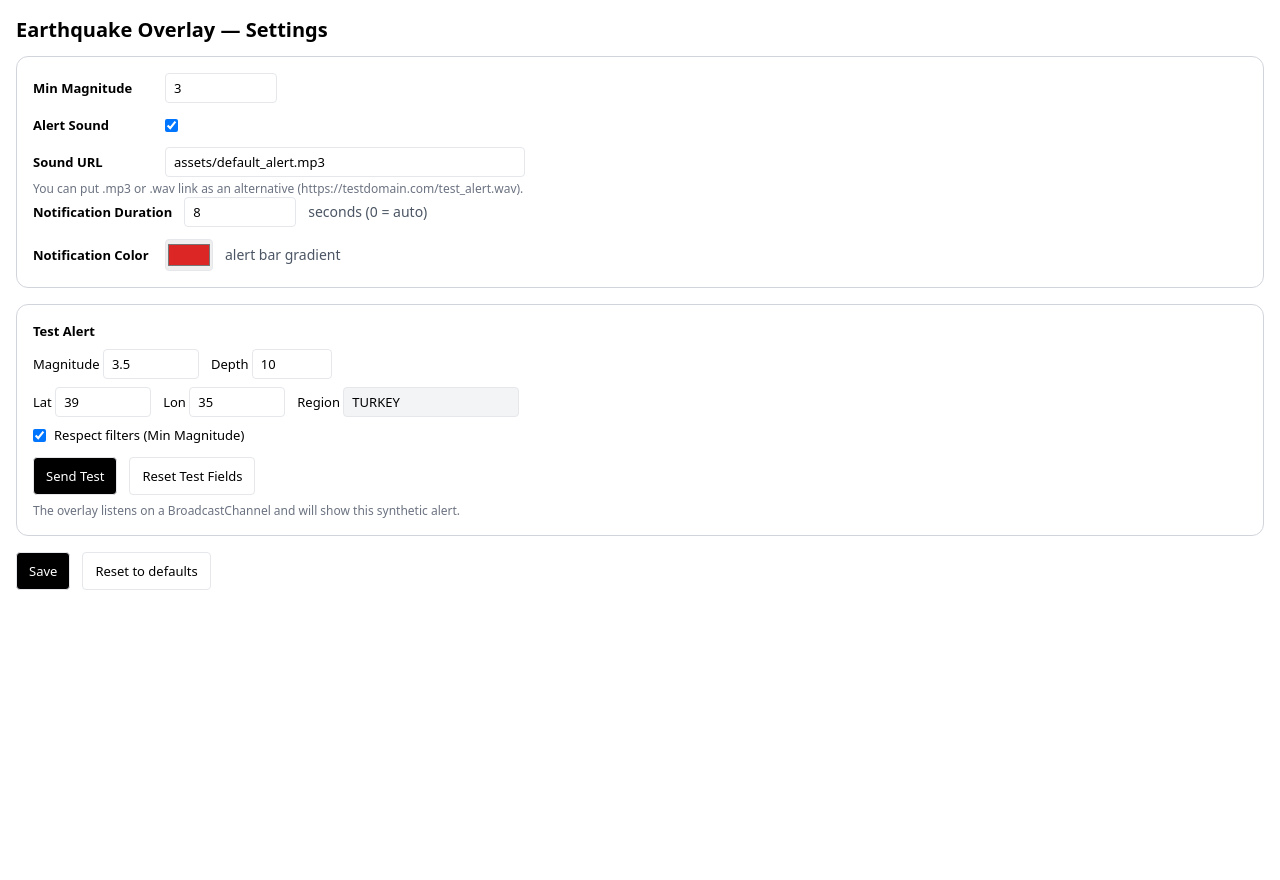
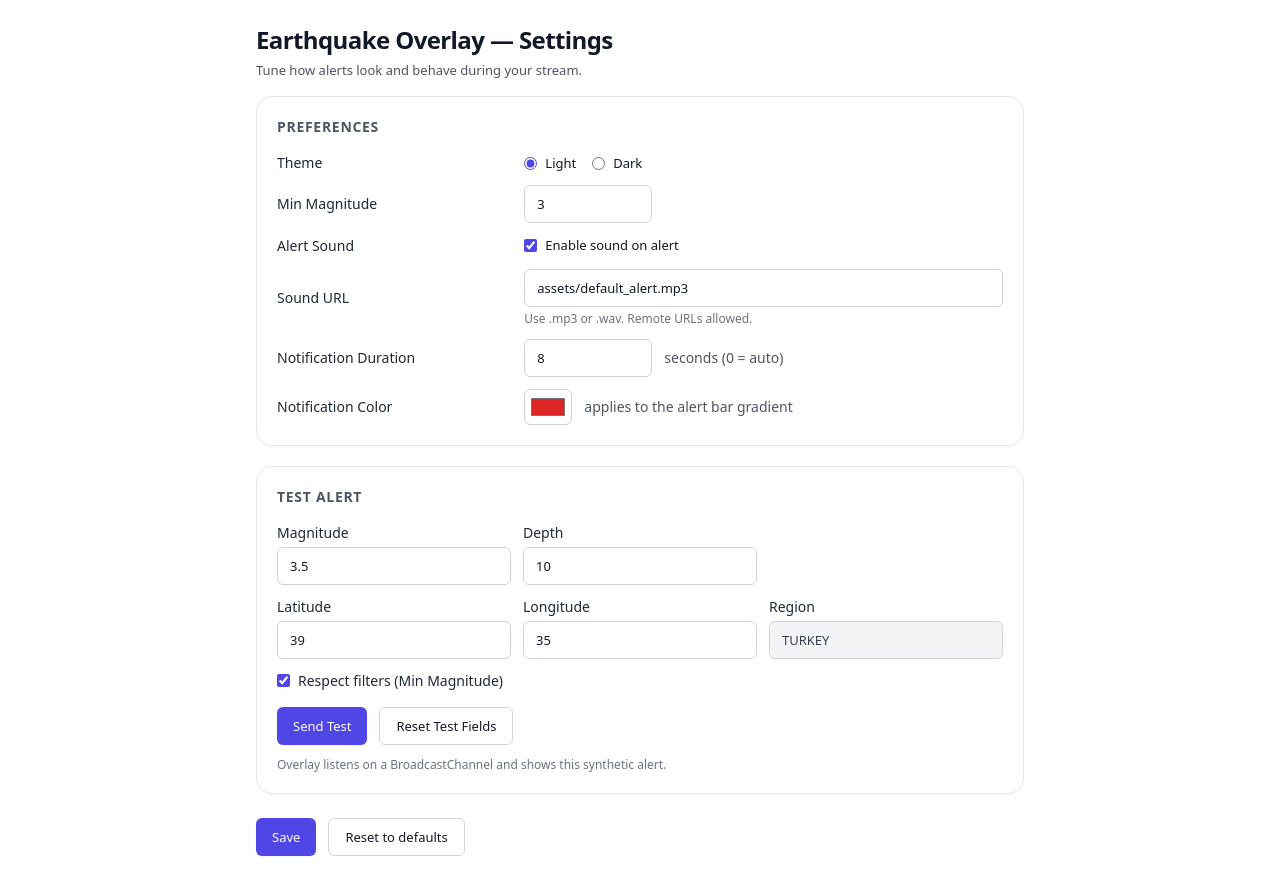
Before and after one commit to anilized/obs-earthquake-overlay, a React (Vite) app: page /#/settings in a window 1280 px wide. Before the commit the page ends 800 px from the top, so only its background shows below. Built offline with nearby package versions, Linux system fonts and the light colour scheme.

Commit message:
added dark mode

```diff
--- a/src/lib/config.ts
+++ b/src/lib/config.ts
@@ -4,6 +4,8 @@ export type BBox = { latMin: number; latMax: number; lonMin: number; lonMax: num
 export const BOXES: Record<Country, BBox> = {
   Turkey:   { latMin: 35, latMax: 43, lonMin: 25, lonMax: 45 },
 };
+
+export type Theme = 'light' | 'dark'
 
 export type Settings = {
   minMag: number;
@@ -12,6 +14,7 @@ export type Settings = {
   // Alert appearance/behavior
   notifColor: string; // CSS color for notification bar (e.g. #dc2626)
   displayDurationSec: number; // seconds on screen (0 => auto based on magnitude)
+  theme: Theme;
 };
 
 export const CONFIG_KEY = 'emscDockConfigV2';
@@ -23,6 +26,7 @@ export const defaultSettings: Settings = {
   soundUrl: 'assets/default_alert.mp3',
   notifColor: '#dc2626',
   displayDurationSec: 8,
+  theme: 'light',
 };
 
 export function loadSettings(): Settings {
@@ -37,6 +41,7 @@ export function loadSettings(): Settings {
       soundUrl: s.soundUrl ?? defaultSettings.soundUrl,
       notifColor: s.notifColor ?? (s as any).overlayBgColor ?? defaultSettings.notifColor,
       displayDurationSec: clampRange(Number(s.displayDurationSec ?? defaultSettings.displayDurationSec), 0, 120),
+      theme: (s.theme === 'dark' || s.theme === 'light') ? s.theme : defaultSettings.theme,
     };
   } catch {
     return defaultSettings;
@@ -52,3 +57,10 @@ function clampRange(n: number, min: number, max: number) {
   if (Number.isNaN(n)) return min;
   return Math.min(max, Math.max(min, n));
 }
+
+export function applyTheme(theme: Theme) {
+  const root = document.documentElement
+  if (!root) return
+  if (theme === 'dark') root.classList.add('dark')
+  else root.classList.remove('dark')
+}
--- a/src/main.tsx
+++ b/src/main.tsx
@@ -2,6 +2,10 @@ import React from 'react'
 import { createRoot } from 'react-dom/client'
 import './index.css'
 import App from './App'
+import { applyTheme, loadSettings } from './lib/config'
+
+// Apply saved theme early
+try { applyTheme(loadSettings().theme) } catch {}
 
 createRoot(document.getElementById('root')!).render(
   <React.StrictMode>
--- a/src/pages/Settings.tsx
+++ b/src/pages/Settings.tsx
@@ -1,5 +1,5 @@
-import React, { useMemo, useState } from 'react'
-import { BOXES, defaultSettings, loadSettings, saveSettings, chan } from '../lib/config'
+import React, { useEffect, useState } from 'react'
+import { BOXES, defaultSettings, loadSettings, saveSettings, chan, applyTheme } from '../lib/config'
 
 type TestForm = {
   mag: number
@@ -83,6 +83,7 @@ function Toast({ open, kind, text, onClose }: { open: boolean; kind: ToastKind;
 export default function Settings() {
   const [s, setS] = useState(loadSettings)
   const toast = useToast()
+  useEffect(() => { applyTheme(s.theme) }, [s.theme])
 
   // Fixed to Turkey
   const bboxTurkey = BOXES.Turkey
@@ -145,51 +146,74 @@ export default function Settings() {
   }
 
   return (
-    <div className="p-4 text-[13px] leading-5">
-      <h2 className="text-xl font-semibold mb-3">Earthquake Overlay — Settings</h2>
+    <div className="p-6 text-[13px] leading-5 text-gray-900 dark:text-gray-100 bg-white dark:bg-neutral-900 min-h-full">
+      <div className="max-w-3xl mx-auto">
+        <div className="mb-4">
+          <h2 className="text-2xl font-semibold tracking-tight">Earthquake Overlay — Settings</h2>
+          <p className="text-gray-600 dark:text-gray-300 mt-1">Tune how alerts look and behave during your stream.</p>
+        </div>
 
       {/* SETTINGS */}
-      <section className="border border-gray-300 rounded-xl p-4 mb-4">
+      <section className="border border-gray-200 dark:border-gray-800 rounded-2xl p-5 mb-5 bg-white/80 dark:bg-neutral-900/80 shadow-sm">
+        <h3 className="text-sm font-semibold uppercase tracking-wider text-gray-600 dark:text-gray-300 mb-4">Preferences</h3>
 
-        <div className="flex flex-wrap items-center gap-3 mb-3">
-          <label className="min-w-[120px] font-semibold">Min Magnitude</label>
+        <div className="space-y-3">
+          <div className="grid grid-cols-1 sm:grid-cols-3 gap-2 sm:gap-4 items-center">
+            <label className="text-sm font-medium text-gray-800 dark:text-gray-200">Theme</label>
+            <div className="sm:col-span-2 flex items-center gap-4">
+              <label className="inline-flex items-center gap-2">
+                <input className="accent-indigo-600" type="radio" name="theme" checked={s.theme==='light'} onChange={()=>setS({ ...s, theme: 'light' as any })} />
+                <span>Light</span>
+              </label>
+              <label className="inline-flex items-center gap-2">
+                <input className="accent-indigo-600" type="radio" name="theme" checked={s.theme==='dark'} onChange={()=>setS({ ...s, theme: 'dark' as any })} />
+                <span>Dark</span>
+              </label>
+            </div>
+          </div>
+
+          <div className="grid grid-cols-1 sm:grid-cols-3 gap-2 sm:gap-4 items-center">
+            <label className="text-sm font-medium text-gray-800 dark:text-gray-200">Min Magnitude</label>
+            <div className="sm:col-span-2">
               <input
-            className="w-28 px-2 py-1 border rounded"
+                className="w-32 px-3 py-2 border border-gray-300 dark:border-gray-700 rounded-md bg-white dark:bg-neutral-800 focus:outline-none focus:ring-2 focus:ring-indigo-500/30 focus:border-indigo-500"
                 type="number" step="0.1"
                 value={s.minMag}
                 onChange={(e) => update('minMag', Number(e.target.value))}
                 onBlur={(e) => isNaN(Number(e.target.value)) ? toast.show('error', 'Please enter a valid number.') : void 0}
               />
             </div>
-
-        <div className="flex flex-wrap items-center gap-3 mb-3">
-          <label className="min-w-[120px] font-semibold">Alert Sound</label>
-          <input
-            type="checkbox"
-            checked={s.beep}
-            onChange={(e) => { update('beep', e.target.checked); toast.show('info', e.target.checked ? 'Beep enabled.' : 'Beep disabled.') }}
-          />
           </div>
 
-        <div className="flex flex-wrap items-center gap-3">
-          <label className="min-w-[120px] font-semibold">Sound URL</label>
+          <div className="grid grid-cols-1 sm:grid-cols-3 gap-2 sm:gap-4 items-center">
+            <label className="text-sm font-medium text-gray-800 dark:text-gray-200">Alert Sound</label>
+            <div className="sm:col-span-2">
+              <label className="inline-flex items-center gap-2">
+                <input className="accent-indigo-600" type="checkbox" checked={s.beep} onChange={(e) => { update('beep', e.target.checked); toast.show('info', e.target.checked ? 'Beep enabled.' : 'Beep disabled.') }} />
+                <span>Enable sound on alert</span>
+              </label>
+            </div>
+          </div>
+
+          <div className="grid grid-cols-1 sm:grid-cols-3 gap-2 sm:gap-4 items-center">
+            <label className="text-sm font-medium text-gray-800 dark:text-gray-200">Sound URL</label>
+            <div className="sm:col-span-2">
               <input
-            className="min-w-[360px] px-2 py-1 border rounded"
+                className="w-full max-w-xl px-3 py-2 border border-gray-300 dark:border-gray-700 rounded-md bg-white dark:bg-neutral-800 placeholder:text-gray-400 focus:outline-none focus:ring-2 focus:ring-indigo-500/30 focus:border-indigo-500"
                 placeholder="assets/default_alert.mp3 or https://…"
                 value={s.soundUrl}
                 onChange={(e) => update('soundUrl', e.target.value)}
-            onBlur={() => {
-              if (!s.soundUrl.trim()) toast.show('info', 'Using default: assets/default_alert.mp3')
-            }}
+                onBlur={() => { if (!s.soundUrl.trim()) toast.show('info', 'Using default: assets/default_alert.mp3') }}
               />
+              <div className="mt-1 text-gray-500 dark:text-gray-400 text-xs">Use .mp3 or .wav. Remote URLs allowed.</div>
             </div>
-        <div className="mt-1 text-gray-500 text-xs">
-          You can put .mp3 or .wav link as an alternative (https://testdomain.com/test_alert.wav).
           </div>
-        <div className="flex flex-wrap items-center gap-3">
-          <label className="min-w-[120px] font-semibold">Notification Duration</label>
+
+          <div className="grid grid-cols-1 sm:grid-cols-3 gap-2 sm:gap-4 items-center">
+            <label className="text-sm font-medium text-gray-800 dark:text-gray-200">Notification Duration</label>
+            <div className="sm:col-span-2 flex items-center gap-3">
               <input
-            className="w-28 px-2 py-1 border rounded"
+                className="w-32 px-3 py-2 border border-gray-300 dark:border-gray-700 rounded-md bg-white dark:bg-neutral-800 focus:outline-none focus:ring-2 focus:ring-indigo-500/30 focus:border-indigo-500"
                 type="number" min={0} max={120} step={1}
                 value={s.displayDurationSec}
                 onChange={(e) => update('displayDurationSec', Number(e.target.value))}
@@ -199,61 +223,80 @@ export default function Settings() {
                   if (v === 0) toast.show('info', '0 = auto duration based on magnitude.')
                 }}
               />
-          <span className="text-gray-600 text-sm">seconds (0 = auto)</span>
+              <span className="text-gray-600 dark:text-gray-400 text-sm">seconds (0 = auto)</span>
+            </div>
           </div>
 
-        <div className="mt-3 flex flex-wrap items-center gap-3">
-          <label className="min-w-[120px] font-semibold">Notification Color</label>
+          <div className="grid grid-cols-1 sm:grid-cols-3 gap-2 sm:gap-4 items-center">
+            <label className="text-sm font-medium text-gray-800 dark:text-gray-200">Notification Color</label>
+            <div className="sm:col-span-2 flex items-center gap-3">
               <input
                 aria-label="Notification Color"
-            className="h-8 w-12 p-0 border rounded"
+                className="h-9 w-12 p-1 border border-gray-300 dark:border-gray-700 rounded-md bg-white dark:bg-neutral-800"
                 type="color"
                 value={s.notifColor}
                 onChange={(e) => update('notifColor', e.target.value as any)}
               />
-          <span className="text-gray-600 text-sm">alert bar gradient</span>
+              <span className="text-gray-600 dark:text-gray-400 text-sm">applies to the alert bar gradient</span>
+            </div>
+          </div>
         </div>
       </section>
 
       {/* TEST */}
-      <section className="border border-gray-300 rounded-xl p-4 mb-4">
-        <h3 className="font-semibold mb-2">Test Alert</h3>
+      <section className="border border-gray-200 dark:border-gray-800 rounded-2xl p-5 mb-6 bg-white/80 dark:bg-neutral-900/80 shadow-sm">
+        <h3 className="text-sm font-semibold uppercase tracking-wider text-gray-600 dark:text-gray-300 mb-4">Test Alert</h3>
 
-        <div className="flex flex-wrap items-center gap-3 mb-2">
-          <div>Magnitude <input className="w-24 px-2 py-1 border rounded" type="number" step="0.1" value={test.mag} onChange={e=>setTest(t=>({...t, mag:Number(e.target.value)}))} /></div>
-          <div>Depth <input className="w-20 px-2 py-1 border rounded" type="number" step="1" value={test.depth} onChange={e=>setTest(t=>({...t, depth:Number(e.target.value)}))} /></div>
+        <div className="grid grid-cols-1 sm:grid-cols-3 gap-3 mb-3">
+          <div className="sm:col-span-1">
+            <label className="block text-sm font-medium text-gray-800 dark:text-gray-200 mb-1">Magnitude</label>
+            <input className="w-full px-3 py-2 border border-gray-300 dark:border-gray-700 rounded-md bg-white dark:bg-neutral-800 focus:outline-none focus:ring-2 focus:ring-indigo-500/30 focus:border-indigo-500" type="number" step="0.1" value={test.mag} onChange={e=>setTest(t=>({...t, mag:Number(e.target.value)}))} />
+          </div>
+          <div className="sm:col-span-1">
+            <label className="block text-sm font-medium text-gray-800 dark:text-gray-200 mb-1">Depth</label>
+            <input className="w-full px-3 py-2 border border-gray-300 dark:border-gray-700 rounded-md bg-white dark:bg-neutral-800 focus:outline-none focus:ring-2 focus:ring-indigo-500/30 focus:border-indigo-500" type="number" step="1" value={test.depth} onChange={e=>setTest(t=>({...t, depth:Number(e.target.value)}))} />
+          </div>
         </div>
 
-        <div className="flex flex-wrap items-center gap-3 mb-2">
-          <div>Lat <input className="w-24 px-2 py-1 border rounded" type="number" step="0.01" value={test.lat} onChange={e=>setTest(t=>({...t, lat:Number(e.target.value)}))} /></div>
-          <div>Lon <input className="w-24 px-2 py-1 border rounded" type="number" step="0.01" value={test.lon} onChange={e=>setTest(t=>({...t, lon:Number(e.target.value)}))} /></div>
-          <div>Region <input className="w-44 px-2 py-1 border rounded bg-gray-100" value={test.flynn_region} readOnly /></div>
+        <div className="grid grid-cols-1 sm:grid-cols-3 gap-3 mb-3">
+          <div className="sm:col-span-1">
+            <label className="block text-sm font-medium text-gray-800 dark:text-gray-200 mb-1">Latitude</label>
+            <input className="w-full px-3 py-2 border border-gray-300 dark:border-gray-700 rounded-md bg-white dark:bg-neutral-800 focus:outline-none focus:ring-2 focus:ring-indigo-500/30 focus:border-indigo-500" type="number" step="0.01" value={test.lat} onChange={e=>setTest(t=>({...t, lat:Number(e.target.value)}))} />
+          </div>
+          <div className="sm:col-span-1">
+            <label className="block text-sm font-medium text-gray-800 dark:text-gray-200 mb-1">Longitude</label>
+            <input className="w-full px-3 py-2 border border-gray-300 dark:border-gray-700 rounded-md bg-white dark:bg-neutral-800 focus:outline-none focus:ring-2 focus:ring-indigo-500/30 focus:border-indigo-500" type="number" step="0.01" value={test.lon} onChange={e=>setTest(t=>({...t, lon:Number(e.target.value)}))} />
+          </div>
+          <div className="sm:col-span-1">
+            <label className="block text-sm font-medium text-gray-800 dark:text-gray-200 mb-1">Region</label>
+            <input className="w-full px-3 py-2 border border-gray-300 dark:border-gray-700 rounded-md bg-gray-100 dark:bg-neutral-800 text-gray-700 dark:text-gray-200" value={test.flynn_region} readOnly />
+          </div>
         </div>
 
-        <label className="inline-flex items-center gap-2 mb-3">
-          <input type="checkbox" checked={test.respectFilters} onChange={e=>setTest(t=>({...t, respectFilters:e.target.checked}))}/>
-          <span>Respect filters (Min Magnitude)</span>
+        <label className="inline-flex items-center gap-2 mb-4">
+          <input className="accent-indigo-600" type="checkbox" checked={test.respectFilters} onChange={e=>setTest(t=>({...t, respectFilters:e.target.checked}))}/>
+          <span className="text-sm text-gray-800 dark:text-gray-200">Respect filters (Min Magnitude)</span>
         </label>
 
         <div className="flex gap-3">
-          <button className="px-3 py-2 rounded border bg-black text-white" onClick={sendTest}>
+          <button className="px-4 py-2 rounded-md bg-indigo-600 hover:bg-indigo-700 text-white shadow-sm" onClick={sendTest}>
             Send Test
           </button>
-          <button className="px-3 py-2 rounded border" onClick={resetTests}>
+          <button className="px-4 py-2 rounded-md border border-gray-300 dark:border-gray-700 hover:bg-gray-50 dark:hover:bg-neutral-800" onClick={resetTests}>
             Reset Test Fields
           </button>
         </div>
 
-        <div className="mt-2 text-gray-500 text-xs">
-          The overlay listens on a BroadcastChannel and will show this synthetic alert.
+        <div className="mt-3 text-gray-500 dark:text-gray-400 text-xs">
+          Overlay listens on a BroadcastChannel and shows this synthetic alert.
         </div>
       </section>
 
       <div className="flex gap-3">
-        <button className="px-3 py-2 rounded border bg-black text-white" onClick={onSave}>
+        <button className="px-4 py-2 rounded-md bg-indigo-600 hover:bg-indigo-700 text-white shadow-sm" onClick={onSave}>
           Save
         </button>
-        <button className="px-3 py-2 rounded border" onClick={resetDefaults}>
+        <button className="px-4 py-2 rounded-md border border-gray-300 dark:border-gray-700 hover:bg-gray-50 dark:hover:bg-neutral-800" onClick={resetDefaults}>
           Reset to defaults
         </button>
       </div>
@@ -261,5 +304,6 @@ export default function Settings() {
       {/* feedback toast */}
       <Toast open={toast.open} kind={toast.kind} text={toast.text} onClose={toast.hide} />
       </div>
+    </div>
   )
 }
--- a/tailwind.config.cjs
+++ b/tailwind.config.cjs
@@ -1,5 +1,6 @@
 /** @type {import('tailwindcss').Config} */
 module.exports = {
+  darkMode: 'class',
   content: ['./index.html', './src/**/*.{ts,tsx}'],
   theme: {
     extend: {
```
Lines whose indentation alone changed are shown as unchanged.
